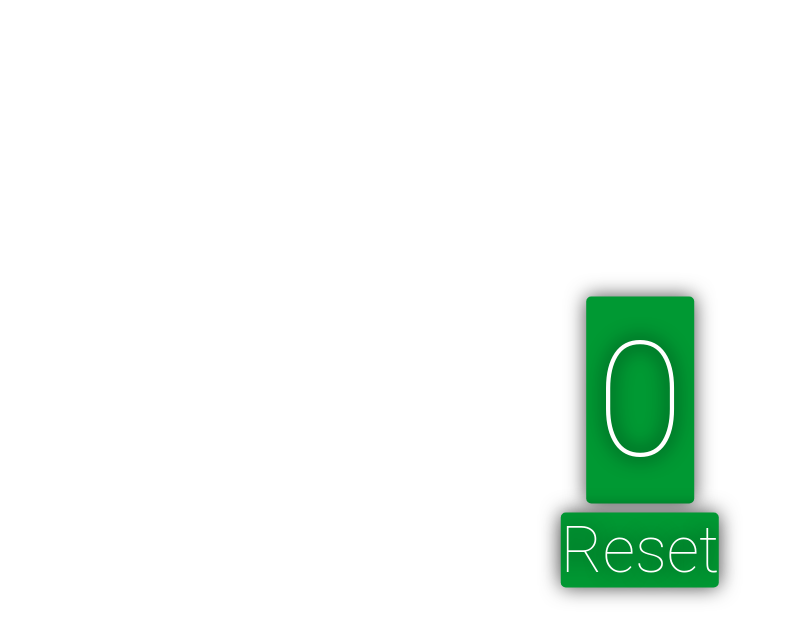
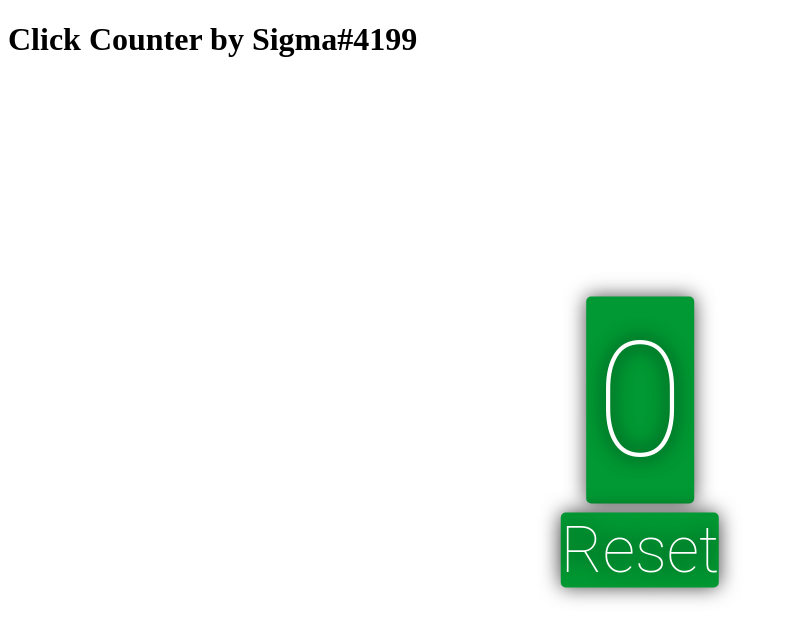
Before and after one commit to Sigma4199/ClickCounter, a plain HTML site: page index.html in a window 1280 px wide. Shown: the whole page, without its empty margins (0-787 px from the left). Drawn offline with nearby package versions, Linux system fonts and the light colour scheme.

Commit message:
Update index.html

```diff
--- a/index.html
+++ b/index.html
@@ -7,6 +7,7 @@
 </head>
 <body>
 <!-- partial:index.partial.html -->
+<h1>Click Counter by Sigma#4199</h1>
 <div id="counter" class="noselect">0</div>
 <div id="reset" class="noselect">Reset</div>
 <!-- partial -->
```
